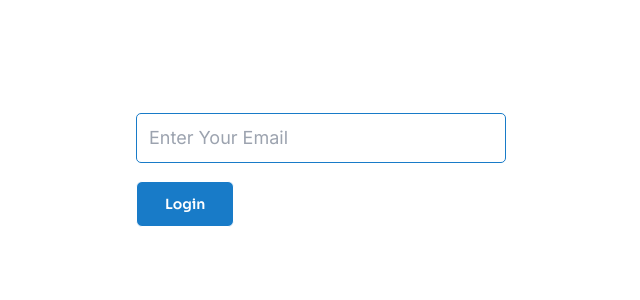
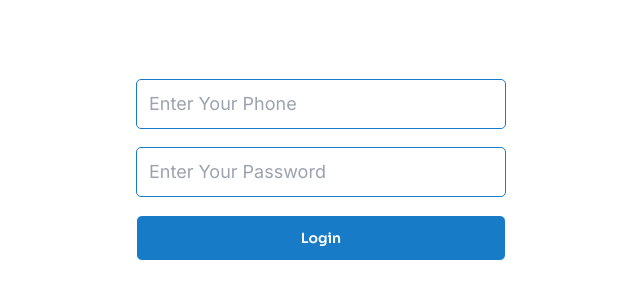
Before and after one commit to Salman-Ahamad/life-change-bd, a Next.js app: page /login in a window 1280 px wide. Shown: the part 230-530 px from the top of the page, without its empty margins (319-959 px from the left). Built offline with nearby package versions, Linux system fonts and the light colour scheme.

Commit message:
Login form setup done

```diff
--- a/components/Login/FormGroup.tsx
+++ b/components/Login/FormGroup.tsx
@@ -6,23 +6,31 @@ import * as Yup from "yup";
 import { Input } from "..";
 
 const validationSchema = Yup.object().shape({
-  email: Yup.string()
-    .email("Invalid email address")
-    .required("Email is required"),
+  phone: Yup.string()
+    .required("Phone number is required")
+    .matches(/^\d{11}$/, "Phone number must be 11 digits"),
+  password: Yup.string()
+    .required("Password is required")
+    .min(6, "Password must be at least 6 characters long")
+    .matches(
+      /^(?=.*[A-Za-z])(?=.*\d)(?=.*[@$!%*?&])[A-Za-z\d@$!%*?&]+$/,
+      "Password must contain at least one letter, one number, and one special character"
+    ),
 });
 
 interface EmailValue {
-  email: string;
+  phone: string;
+  password: string;
 }
 
 export const FormGroup = () => {
-  const initialValues: EmailValue = { email: "" };
+  const initialValues: EmailValue = { phone: "", password: "" };
 
   const handleSubmit = (
-    { email }: EmailValue,
+    { phone, password }: EmailValue,
     { resetForm }: FormikHelpers<EmailValue>
   ) => {
-    console.log(email);
+    console.log(phone, password);
     resetForm();
   };
 
@@ -36,13 +44,19 @@ export const FormGroup = () => {
         <Form>
           <Input
             isSubmitting={isSubmitting}
-            name="email"
-            placeholder="Enter Your Email"
-            type="email"
+            name="phone"
+            placeholder="Enter Your Phone"
+            type="phone"
+          />
+          <Input
+            isSubmitting={isSubmitting}
+            name="password"
+            placeholder="Enter Your Password"
+            type="password"
           />
           <Button
             variant="primary"
-            className="bg-primary disabled:bg-opacity-70 disabled:cursor-not-allowed"
+            className="bg-primary disabled:bg-opacity-70 disabled:cursor-not-allowed w-full"
             type="submit"
             disabled={!isValid || isSubmitting}
           >
```
